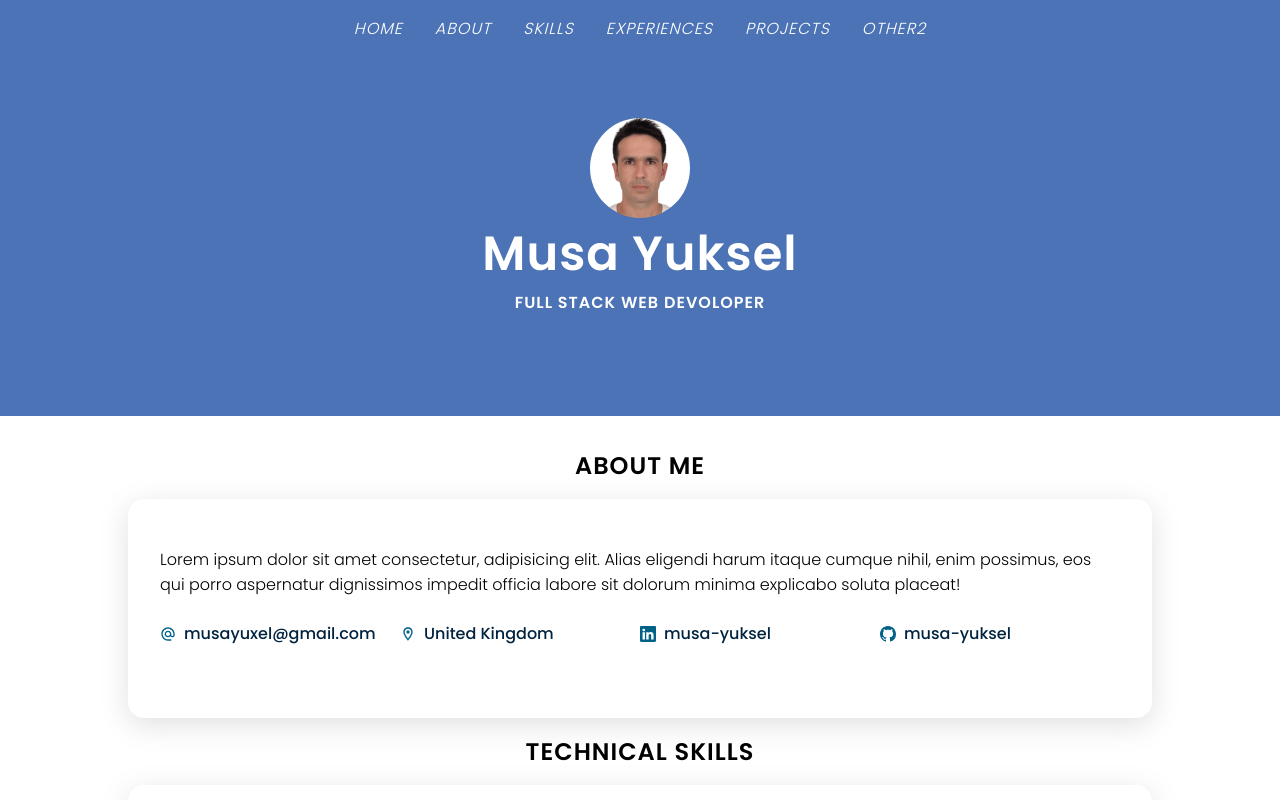
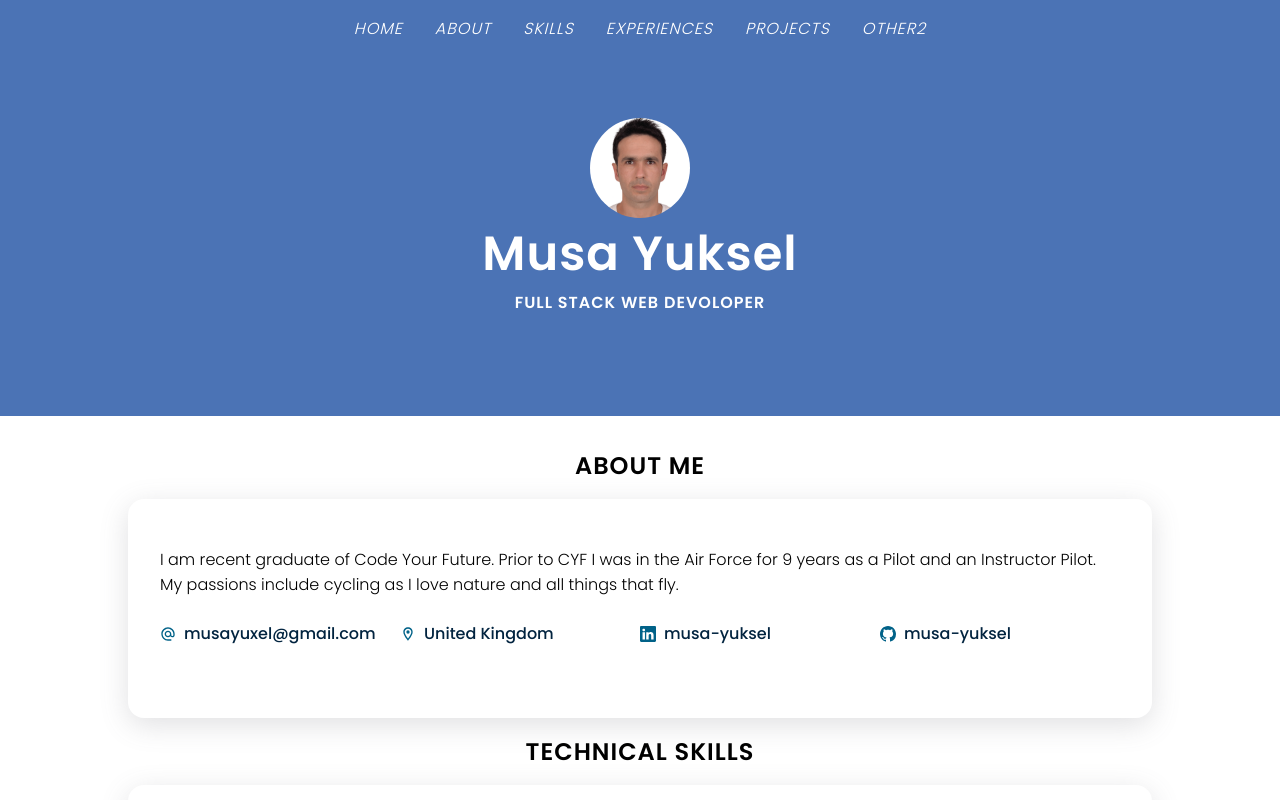
Before and after one commit to musayuksel/CV, a React (Create React App) app: page / in a window 1280 px wide. Shown: the top 800 px of the page. Built offline with nearby package versions, Linux system fonts and the light colour scheme.

Commit message:
Add basic about me

```diff
--- a/src/components/AboutMe.js
+++ b/src/components/AboutMe.js
@@ -8,10 +8,9 @@ export default function AboutMe() {
     <section className="aboutme">
       {/* <h3>About me</h3> */}
       <p className="aboutme-text">
-        Lorem ipsum dolor sit amet consectetur, adipisicing elit. Alias eligendi
-        harum itaque cumque nihil, enim possimus, eos qui porro aspernatur
-        dignissimos impedit officia labore sit dolorum minima explicabo soluta
-        placeat!
+        I am recent graduate of Code Your Future. Prior to CYF I was in the Air
+        Force for 9 years as a Pilot and an Instructor Pilot. My passions
+        include cycling as I love nature and all things that fly.
       </p>
       <section className="contact-infos">
         <div>
```
